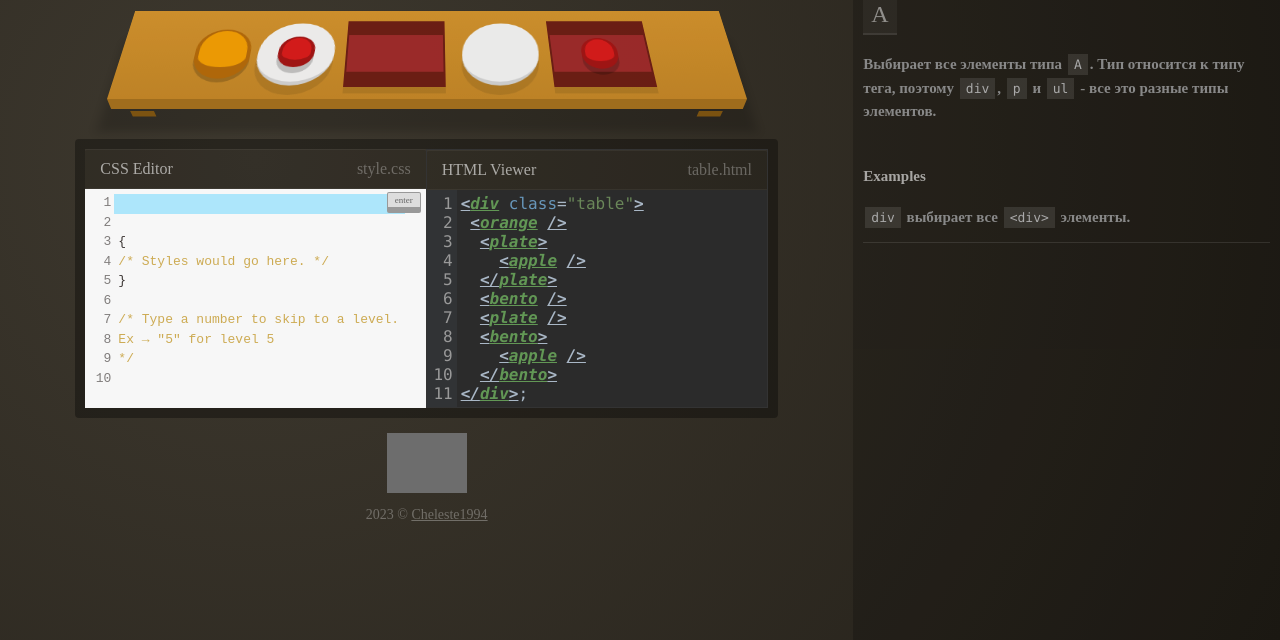
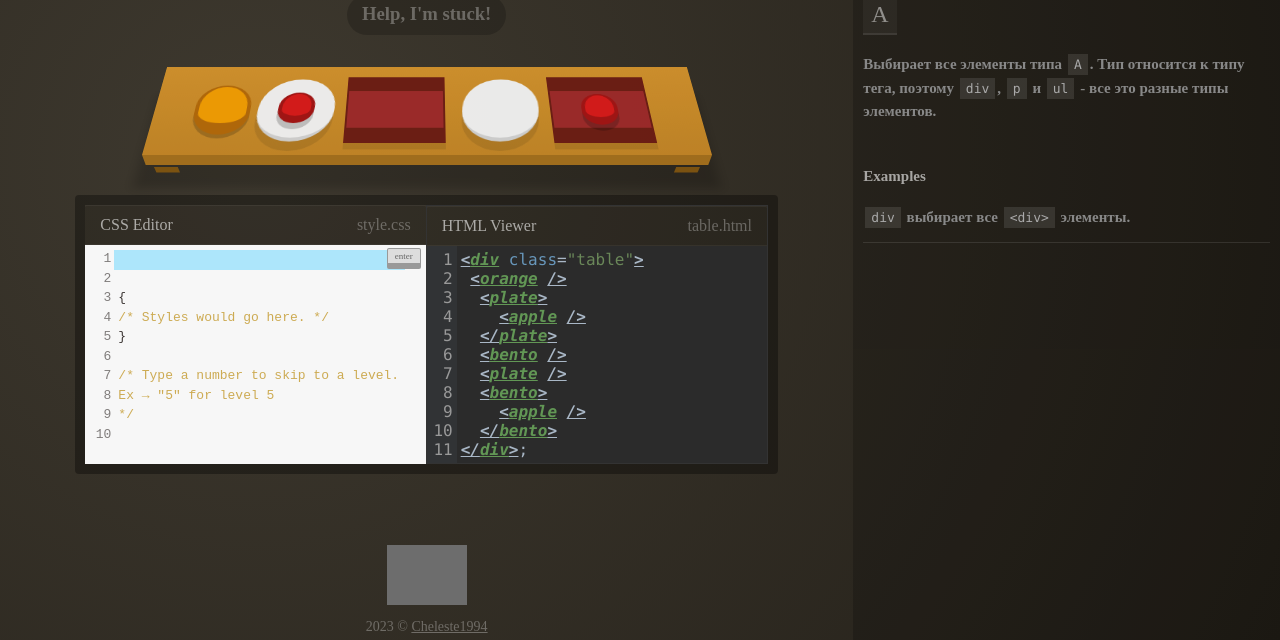
Before and after one commit to Cheleste1994/project, a website built with webpack: page rs-css/src/index.html in a window 1280 px wide. Shown: the part 160-800 px from the top of the page. Built offline with nearby package versions, Linux system fonts and the light colour scheme; grey boxes are pictures that could not be loaded.

Commit message:
fix: corrected size table in css

```diff
--- a/rs-css/src/components/control/app.css
+++ b/rs-css/src/components/control/app.css
@@ -4,6 +4,7 @@
   height: 100vh;
   display: flex;
   flex-direction: column;
+  justify-content: space-between;
   overflow: auto;
   overflow-x: hidden;
 }
--- a/rs-css/src/components/table/table.css
+++ b/rs-css/src/components/table/table.css
@@ -26,6 +26,7 @@
   background: linear-gradient(#dd992d,#cd8c26);
   width: var(--table-width);
   min-width: min-content;
+  max-width: 570px;
   height: 120px;
   display: flex;
   flex-direction: row;
@@ -39,6 +40,8 @@
   height: 15px;
   transform: rotateX(-45deg);
   transform-origin: top;
+  max-width: 570px;
+
 }
 
 .table-legs {
@@ -47,6 +50,7 @@
   width: calc(var(--table-width) - 5%);
   transform: rotateX(-50deg);
   transform-origin: 100% -50%;
+  max-width: 550px;
 }
 
 .left-butt {
```
